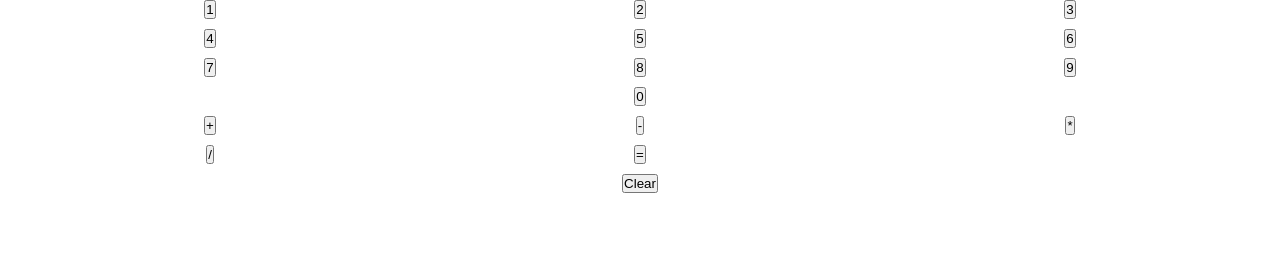
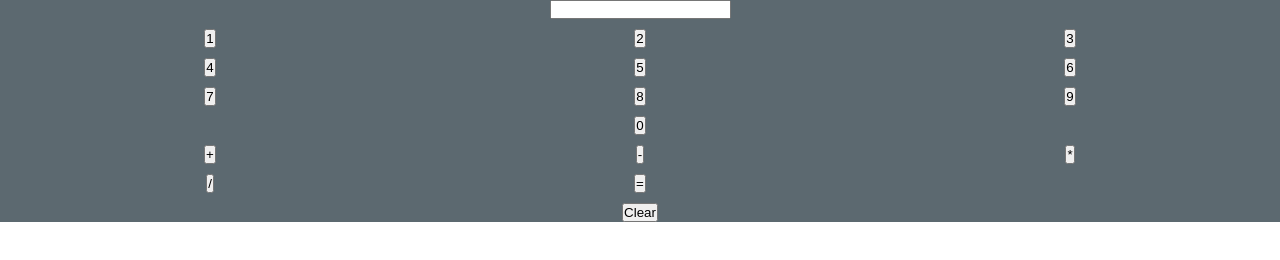
Before and after one commit to EtkoMcCooty/calculator, a plain HTML site: page index.html in a window 1280 px wide. Drawn offline with Linux system fonts and the light colour scheme; files that its build step writes are made by us from their sources.

Commit message:
display box added

```diff
--- a/calculator.css
+++ b/calculator.css
@@ -1,7 +1,12 @@
+#calculator {
+  background-color: hsl(200, 10%, 40%);
+}
+
 .grid-container {
   display: grid;
   grid-template-columns: repeat(3, 1fr);
   grid-template-areas:
+    'interface interface interface'
     'one two three'
     'four five six'
     'seven eight nine'
@@ -14,6 +19,12 @@
   justify-items: center;
 }
 
+#display {
+  grid-area: interface;
+}
+#display input[type='text'] {
+  grid-column: 1/4;
+}
 .one {
   grid-area: one;
 }
--- a/index.html
+++ b/index.html
@@ -9,7 +9,9 @@
     <link rel="stylesheet" href="calculator.css">
 </head>
 <body>
+    <div id="calculator">
         <div class="grid-container">
+            <input id = 'display' type="text">
             <div class='one'><button>1</button></div>
             <div class="two"><button>2</button></div>
             <div class='three'><button>3</button></div>
@@ -27,6 +29,7 @@
             <div class="equals"><button>=</button></div>
             <div class="clear"><button>Clear</button></div>
         </div>
+    </div>
     <script src="js/script.js"></script>
 </body>
 </html>
```
Lines whose indentation alone changed are shown as unchanged.
